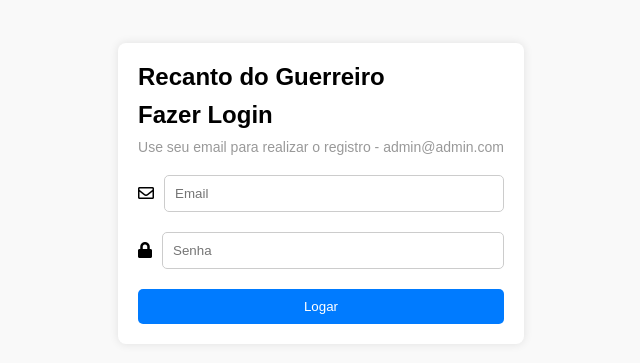
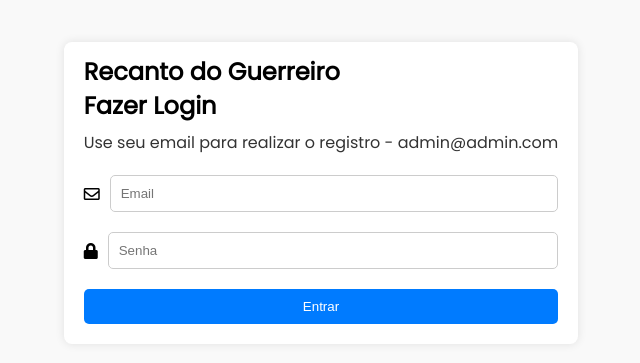
Before and after one commit to ICEI-PUC-Minas-PPLES-TI/plf-es-2024-1-ti4-0648100-recanto-do-guerreiro, a plain HTML site: page Codigo/client/html/login.html in a window 1280 px wide. Shown: the part 207-570 px from the top of the page, without its empty margins (319-959 px from the left). Drawn offline with Linux system fonts and the light colour scheme.

Commit message:
#46  Att login

```diff
--- a/Codigo/client/css/login.css
+++ b/Codigo/client/css/login.css
@@ -1,3 +1,5 @@
+@import url('https://fonts.googleapis.com/css?family=Poppins');
+
 /* Reset de estilos */
 * {
     margin: 0;
@@ -6,7 +8,7 @@
 }
 
 body {
-    font-family: Arial, sans-serif;
+    font-family: 'Poppins', sans-serif;
     background-color: #f9f9f9;
 }
 
@@ -29,12 +31,14 @@ body {
 
 .title {
     font-size: 24px;
-    margin-bottom: 10px;
+    margin-bottom: 15px;
+    line-height: 0.8;
+
 }
 
 .description {
-    font-size: 14px;
-    color: #999;
+    font-size: 16px;
+    color: #333333;
     margin-bottom: 20px;
 }
 
--- a/Codigo/client/html/login.html
+++ b/Codigo/client/html/login.html
@@ -29,7 +29,7 @@
                         <input type="password" id="password-input" name="senha" placeholder="Senha">
                     </label>
 
-                    <button class="btn btn-second" type="submit">Logar</button>
+                    <button class="btn btn-second" type="submit">Entrar</button>
                 </form>
             </div>
             <!-- second column -->
```
Also changed, not shown: Codigo/client/html/attCliente.html (+1 -1 lines).
